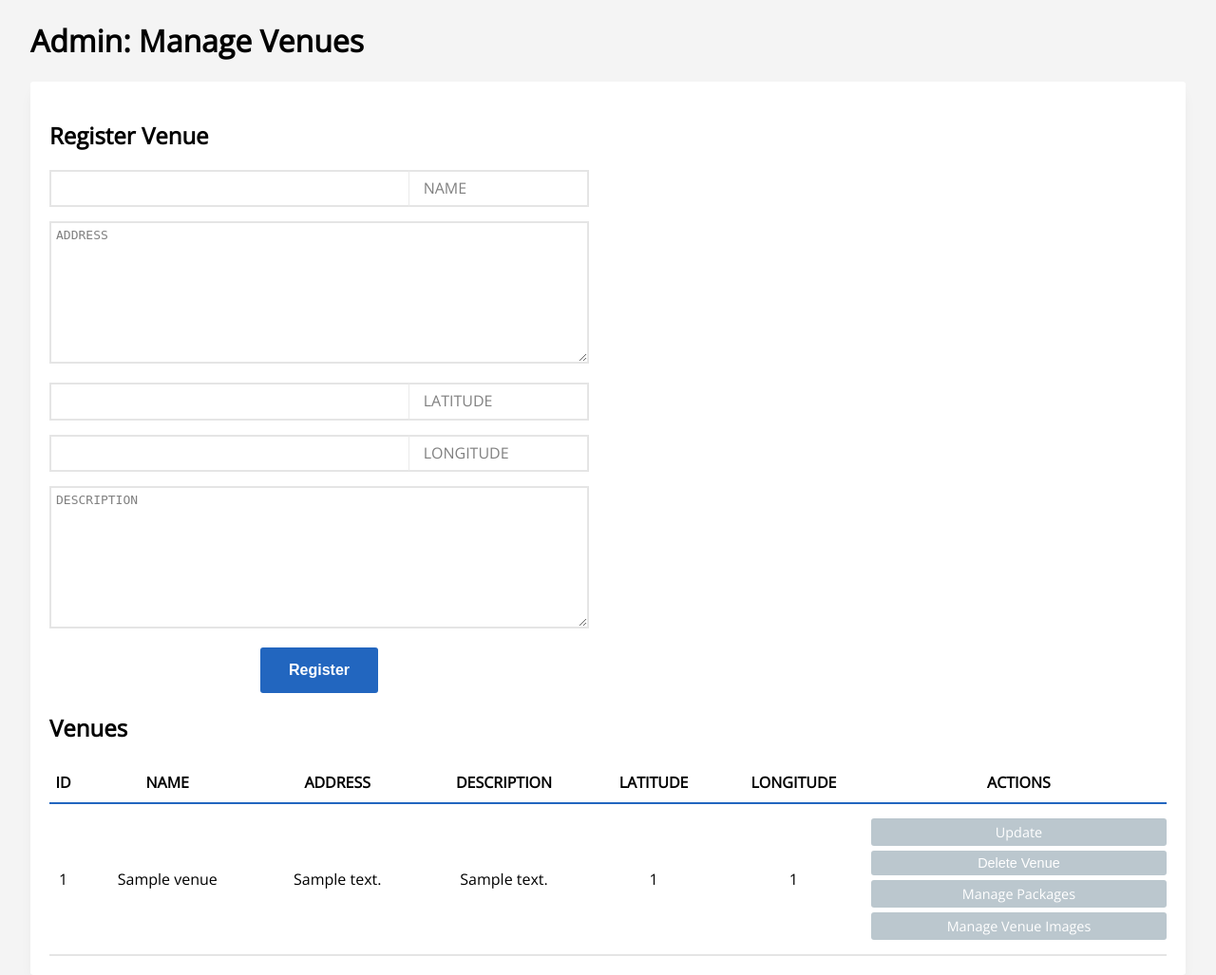
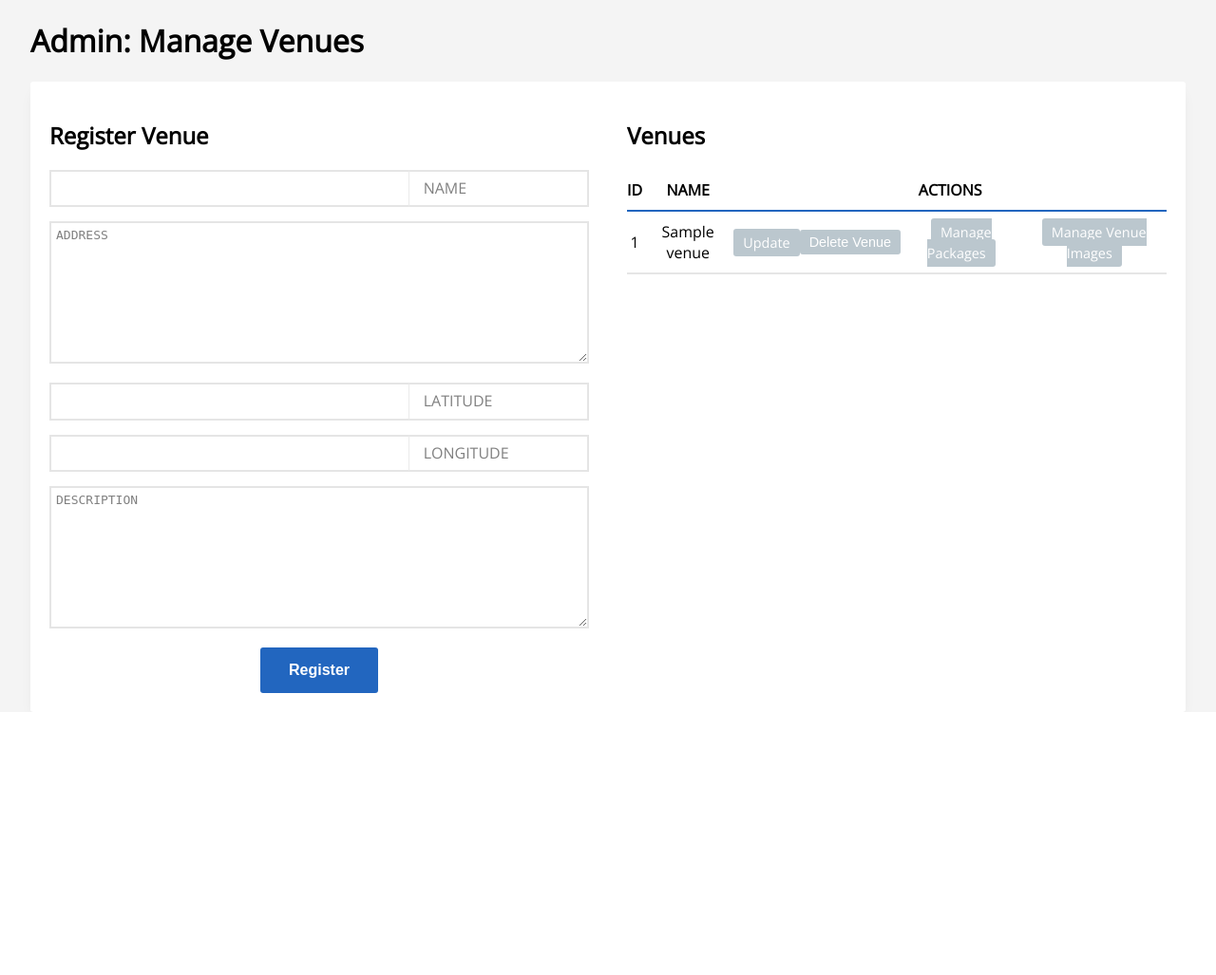
Before and after one commit to mdgriffin/Dynamic-Web-Project, a PHP site: page /admin/venues in a window 1280 px wide. Shown: the part 281-1308 px from the top of the page at 95% size. After the commit the page ends 1031 px from the top, so only its background shows below. Run offline with PHP 8.4, Linux system fonts and the light colour scheme; the visitor is signed in with stand-in values (Sample User, id 1); tables that the repository leaves empty hold one stand-in row (values such as "Sample post").

Commit message:
Improved styling of admin pages

```diff
--- a/Assets/style.css
+++ b/Assets/style.css
@@ -528,6 +528,7 @@ body {
 }
 
 input[type=text]:focus + .form-mainLabel,
+input[type=password]:focus + .form-mainLabel,
 textarea:focus + .form-mainLabel {
 	border: 2px solid #2266BF;
 	border-left: none;
--- a/app/views/admin/venues.php
+++ b/app/views/admin/venues.php
@@ -11,7 +11,7 @@ include_once("app/views/partials/admin-nav.php");
 
 	<div class="gs">
 
-		<div class="gs-col gs6 gs6-after">
+		<div class="gs-col gs6">
 
 			<?php if ($this->id) { ?>
 				<h2>Update Venue</h2>
@@ -24,7 +24,7 @@ include_once("app/views/partials/admin-nav.php");
 			<?php } ?>
 				<fieldset>
 
-					<input type="text" name="name" value="<?php echo $this->venue->getName(); ?>"><!--
+					<input type="text" name="name" id="name" value="<?php echo $this->venue->getName(); ?>"><!--
 					--><label for="name" class="form-mainLabel">Name</label>
 					<?php
 					if ($this->errors && isset($this->errors["name"])) {
@@ -52,13 +52,13 @@ include_once("app/views/partials/admin-nav.php");
 
 				<fieldset>
 
-					<input type="text" name="latitude" value="<?php echo $this->venue->getLatitude(); ?>"><!--
+					<input type="text" name="latitude" id="latitude" value="<?php echo $this->venue->getLatitude(); ?>"><!--
 					--><label for="latitude" class="form-mainLabel">Latitude</label>
 				</fieldset>
 
 				<fieldset>
 
-					<input type="text" name="longitude" value="<?php echo $this->venue->getLongitude(); ?>"><!--
+					<input type="text" name="longitude" id="longitude" value="<?php echo $this->venue->getLongitude(); ?>"><!--
 					--><label for="longitude" class="form-mainLabel">Longitude</label>
 				</fieldset>
 
@@ -86,7 +86,7 @@ include_once("app/views/partials/admin-nav.php");
 
 		</div><!-- gs-col -->
 
-		<div class="gs-col gs12">
+		<div class="gs-col gs6">
 
 			<h2>Venues</h2>
 
@@ -94,31 +94,29 @@ include_once("app/views/partials/admin-nav.php");
 				<thead>
 					<th>ID</th>
 					<th>Name</th>
-					<th>Address</th>
-					<th>Description</th>
-					<th>Latitude</th>
-					<th>longitude</th>
-					<th>Actions</th>
+					<th colspan="4">Actions</th>
 				</thead>
 				<tbody>
 					<?php foreach ($this->venues as $venue) { ?>
 						<tr>
 							<td><?php echo $venue["venue_id"]; ?></td>
 							<td><?php echo $venue["name"]; ?></td>
-							<td><?php echo $venue["address"]; ?></td>
-							<td><?php echo $venue["description"]; ?></td>
-							<td><?php echo $venue["latitude"]; ?></td>
-							<td><?php echo $venue["longitude"]; ?></td>
 							<td>
-								<a href="admin/venues.php?id=<?php echo $venue["venue_id"]; ?>" class="btn btn-small btn-secondary btn-fullWidth">Update</a>
+								<a href="admin/venues.php?id=<?php echo $venue["venue_id"]; ?>" class="btn btn-small btn-secondary">Update</a>
+							</td>
+							<td>
 								<form action="admin/venues.php" method="post">
 									<input type="hidden" name="METHOD" value="DELETE">
 									<input type="hidden" name="id" value="<?php echo $venue["venue_id"]; ?>">
-									<input type="submit" name="delete" value="Delete Venue" class="btn btn-small btn-secondary btn-fullWidth">
+									<input type="submit" name="delete" value="Delete Venue" class="btn btn-small btn-secondary">
 								</form>
-								<a href="admin/packages.php?id=<?php echo $venue["venue_id"]; ?>" class="btn btn-small btn-secondary btn-fullWidth">Manage Packages</a>
-								<a href="admin/venues/<?php echo $venue["venue_id"]; ?>/images" class="btn btn-small btn-secondary btn-fullWidth">Manage Venue Images</a>
+							</td>
 							<td>
+								<a href="admin/packages.php?id=<?php echo $venue["venue_id"]; ?>" class="btn btn-small btn-secondary">Manage Packages</a>
+							</td>
+							<td>
+								<a href="admin/venues/<?php echo $venue["venue_id"]; ?>/images" class="btn btn-small btn-secondary">Manage Venue Images</a>
+							</td>
 						</tr>
 					<?php } ?>
 				</tbody>
```
Also changed, not shown: app/views/admin/packages.php (+43 -20 lines), app/views/admin/users.php (+4 -4 lines).
